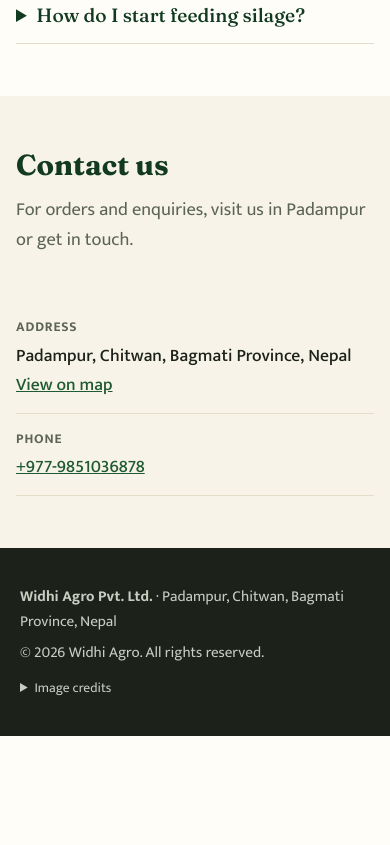
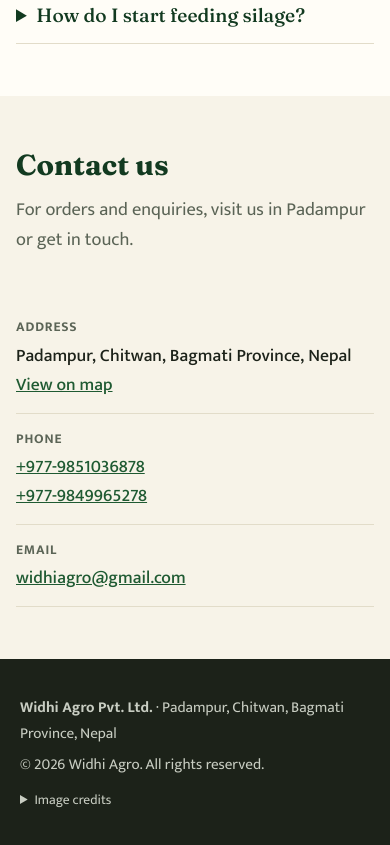
Before and after one commit to gaindacode/widhi-agro, a plain HTML site: page index.html in a window 390 px wide. Shown: the part 7020-7865 px from the top of the page. Before the commit the page ends 7756 px from the top, so only its background shows below. Drawn offline with Linux system fonts and the light colour scheme.

Commit message:
Add email and second phone number
Co-Authored-By: Claude Fable 5.2 <noreply@anthropic.com>

```diff
--- a/index.html
+++ b/index.html
@@ -6,7 +6,7 @@
 <title>Widhi Agro – Silage from Padampur, Chitwan</title>
 <meta name="description" content="Widhi Agro Pvt. Ltd. is a silage company in Padampur, Chitwan, Nepal, producing packed, ready-to-feed fodder for dairy and livestock farmers, delivered across Nepal.">
 <script type="application/ld+json">
-{"@context":"https://schema.org","@type":"LocalBusiness","name":"Widhi Agro Pvt. Ltd.","description":"Silage company producing packed maize and fodder silage, delivered across Nepal.","address":{"@type":"PostalAddress","addressLocality":"Padampur, Chitwan","addressRegion":"Bagmati Province","addressCountry":"NP"},"image":"https://gaindacode.github.io/widhi-agro/images/bales-branded.jpg","telephone":"+9779851036878","areaServed":{"@type":"Country","name":"Nepal"}}
+{"@context":"https://schema.org","@type":"LocalBusiness","name":"Widhi Agro Pvt. Ltd.","description":"Silage company producing packed maize and fodder silage, delivered across Nepal.","address":{"@type":"PostalAddress","addressLocality":"Padampur, Chitwan","addressRegion":"Bagmati Province","addressCountry":"NP"},"image":"https://gaindacode.github.io/widhi-agro/images/bales-branded.jpg","telephone":"+9779851036878","email":"widhiagro@gmail.com","areaServed":{"@type":"Country","name":"Nepal"}}
 </script>
 <link rel="preconnect" href="https://fonts.googleapis.com">
 <link rel="preconnect" href="https://fonts.gstatic.com" crossorigin>
@@ -149,7 +149,7 @@
     </div>
     <dl class="info">
       <div><dt data-i18n="addr_l"></dt><dd><span data-i18n="addr_v"></span><br><a id="maplink" target="_blank" rel="noopener" data-i18n="map_link"></a></dd></div>
-      <div id="row-phone" hidden><dt data-i18n="phone_l"></dt><dd><a id="phone"></a></dd></div>
+      <div id="row-phone" hidden><dt data-i18n="phone_l"></dt><dd><a id="phone"></a><a id="phone2" hidden></a></dd></div>
       <div id="row-whatsapp" hidden><dt>WhatsApp</dt><dd><a id="whatsapp" target="_blank" rel="noopener"></a></dd></div>
       <div id="row-email" hidden><dt data-i18n="email_l"></dt><dd><a id="email"></a></dd></div>
       <div id="row-facebook" hidden><dt>Facebook</dt><dd><a id="facebook" target="_blank" rel="noopener"></a></dd></div>
--- a/site.js
+++ b/site.js
@@ -1,8 +1,10 @@
 // ---- Fill in your real contact details here. Empty values stay hidden on the site. ----
 const CONTACT = {
-  phone: "+977-9851036878",      // e.g. "+977 98XXXXXXXX"
+  phone: "+977-9851036878",
+  phone2: "+977-9849965278", // optional second number
+  //     // e.g. "+977 98XXXXXXXX"
   whatsapp: "",   // digits only with country code, e.g. "97798XXXXXXXX"
-  email: "",      // e.g. "info@example.com"
+  email: "widhiagro@gmail.com",      // e.g. "info@example.com"
   facebook: "",   // full page URL
   mapUrl: "https://www.google.com/maps/search/?api=1&query=Padampur%2C+Chitwan%2C+Nepal"
 };
@@ -53,6 +55,11 @@ const any = [
   show("email", CONTACT.email, "mailto:" + CONTACT.email),
   show("facebook", CONTACT.facebook && CONTACT.facebook.replace(/^https?:\/\/(www\.)?/, ""), CONTACT.facebook)
 ].some(Boolean);
+if (CONTACT.phone2) {
+  const p2 = document.getElementById("phone2");
+  p2.textContent = CONTACT.phone2; p2.href = "tel:" + CONTACT.phone2.replace(/[^+\d]/g, "");
+  p2.hidden = false;
+}
 document.getElementById("row-soon").hidden = any;
 document.getElementById("maplink").href = CONTACT.mapUrl;
 document.getElementById("year").textContent = new Date().getFullYear();
--- a/styles.css
+++ b/styles.css
@@ -139,3 +139,5 @@ footer ul { padding-left: 18px; margin: 8px 0 0; }
 /* farmers */
 .farmers .lead { margin-bottom: .6em; }
 .farmers .btn { margin-top: 8px; }
+#phone2 { display: block; }
+#phone2[hidden] { display: none; }
```
